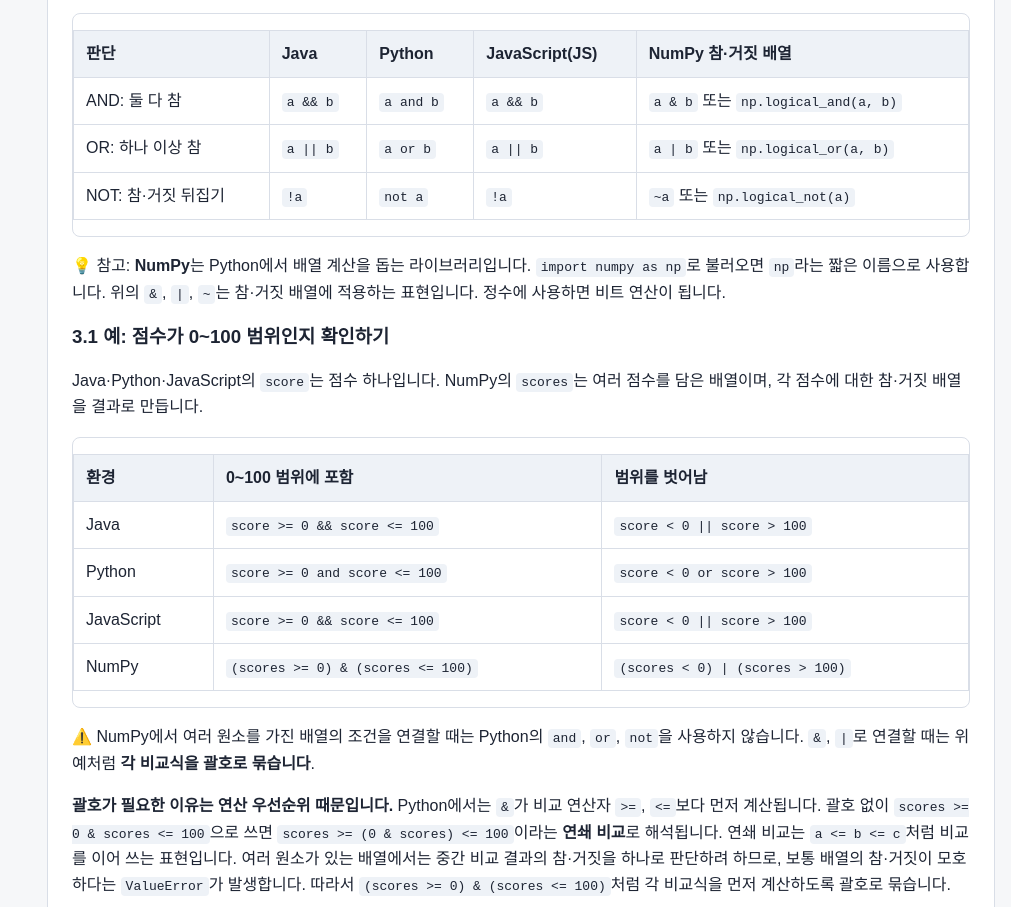
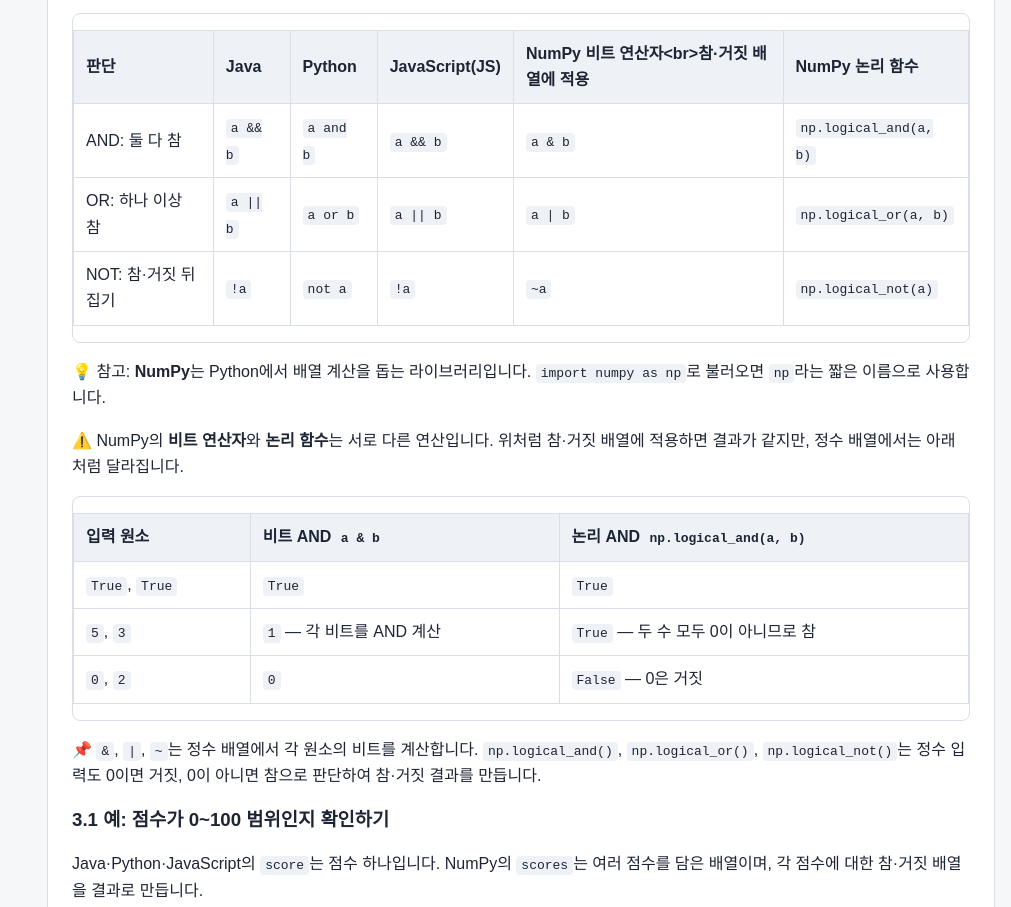
Before and after one commit to ksoldier0419/vibecoding-lab-site, a website: page 2026-2-java_basic/week10-condition-applications.html in a window 1280 px wide. Shown: the part 3487-4394 px from the top of the page, without its empty margins (269-1280 px from the left). Drawn offline with Linux system fonts and the light colour scheme.

Commit message:
Distinguish NumPy bitwise operators from logical functions

```diff
--- a/2026-2-java_basic/week10-condition-applications.html
+++ b/2026-2-java_basic/week10-condition-applications.html
@@ -150,7 +150,8 @@
 <th>Java</th>
 <th>Python</th>
 <th>JavaScript(JS)</th>
-<th>NumPy 참·거짓 배열</th>
+<th>NumPy 비트 연산자&lt;br&gt;참·거짓 배열에 적용</th>
+<th>NumPy 논리 함수</th>
 </tr></thead>
   <tbody>
     <tr>
@@ -158,26 +159,57 @@
 <td><code>a &amp;&amp; b</code></td>
 <td><code>a and b</code></td>
 <td><code>a &amp;&amp; b</code></td>
-<td><code>a &amp; b</code> 또는 <code>np.logical_and(a, b)</code></td>
+<td><code>a &amp; b</code></td>
+<td><code>np.logical_and(a, b)</code></td>
 </tr>
     <tr>
 <td>OR: 하나 이상 참</td>
 <td><code>a || b</code></td>
 <td><code>a or b</code></td>
 <td><code>a || b</code></td>
-<td><code>a | b</code> 또는 <code>np.logical_or(a, b)</code></td>
+<td><code>a | b</code></td>
+<td><code>np.logical_or(a, b)</code></td>
 </tr>
     <tr>
 <td>NOT: 참·거짓 뒤집기</td>
 <td><code>!a</code></td>
 <td><code>not a</code></td>
 <td><code>!a</code></td>
-<td><code>~a</code> 또는 <code>np.logical_not(a)</code></td>
+<td><code>~a</code></td>
+<td><code>np.logical_not(a)</code></td>
 </tr>
   </tbody>
 </table>
 </div>
-<p>💡 참고: <strong>NumPy</strong>는 Python에서 배열 계산을 돕는 라이브러리입니다. <code>import numpy as np</code>로 불러오면 <code>np</code>라는 짧은 이름으로 사용합니다. 위의 <code>&amp;</code>, <code>|</code>, <code>~</code>는 참·거짓 배열에 적용하는 표현입니다. 정수에 사용하면 비트 연산이 됩니다.</p>
+<p>💡 참고: <strong>NumPy</strong>는 Python에서 배열 계산을 돕는 라이브러리입니다. <code>import numpy as np</code>로 불러오면 <code>np</code>라는 짧은 이름으로 사용합니다.</p>
+<p>⚠️ NumPy의 <strong>비트 연산자</strong>와 <strong>논리 함수</strong>는 서로 다른 연산입니다. 위처럼 참·거짓 배열에 적용하면 결과가 같지만, 정수 배열에서는 아래처럼 달라집니다.</p>
+<div class="course-table-scroll">
+<table>
+  <thead><tr>
+<th>입력 원소</th>
+<th>비트 AND <code>a &amp; b</code></th>
+<th>논리 AND <code>np.logical_and(a, b)</code></th>
+</tr></thead>
+  <tbody>
+    <tr>
+<td><code>True</code>, <code>True</code></td>
+<td><code>True</code></td>
+<td><code>True</code></td>
+</tr>
+    <tr>
+<td><code>5</code>, <code>3</code></td>
+<td><code>1</code> — 각 비트를 AND 계산</td>
+<td><code>True</code> — 두 수 모두 0이 아니므로 참</td>
+</tr>
+    <tr>
+<td><code>0</code>, <code>2</code></td>
+<td><code>0</code></td>
+<td><code>False</code> — 0은 거짓</td>
+</tr>
+  </tbody>
+</table>
+</div>
+<p>📌 <code>&amp;</code>, <code>|</code>, <code>~</code>는 정수 배열에서 각 원소의 비트를 계산합니다. <code>np.logical_and()</code>, <code>np.logical_or()</code>, <code>np.logical_not()</code>는 정수 입력도 0이면 거짓, 0이 아니면 참으로 판단하여 참·거짓 결과를 만듭니다.</p>
 <h3 id="3-1-예-점수가-0-100-범위인지-확인하기">3.1 예: 점수가 0~100 범위인지 확인하기</h3>
 <p>Java·Python·JavaScript의 <code>score</code>는 점수 하나입니다. NumPy의 <code>scores</code>는 여러 점수를 담은 배열이며, 각 점수에 대한 참·거짓 배열을 결과로 만듭니다.</p>
 <div class="course-table-scroll">
@@ -732,7 +764,7 @@
 <section class="source-note" aria-label="원본 문서">
   <strong>원본</strong>
   <ul>
-    <li><span>teaching/materials/java/6-1_condition_applications.md</span><small>최종 수정일: 2026-11-05 12:26</small></li>
+    <li><span>teaching/materials/java/6-1_condition_applications.md</span><small>최종 수정일: 2026-11-05 12:31</small></li>
 <li><span>teaching/materials/java/6-2_bitwise_operators.md</span><small>최종 수정일: 2026-11-05 10:16</small></li>
   </ul>
 </section>
```
Also changed, not shown: auth-dev/private/2026-2-java_basic/week10-condition-applications.html (+38 -6 lines), auth-dev/private/2026-2-java_basic/week10-condition-applications.html.context.json (+1 -1 lines).
